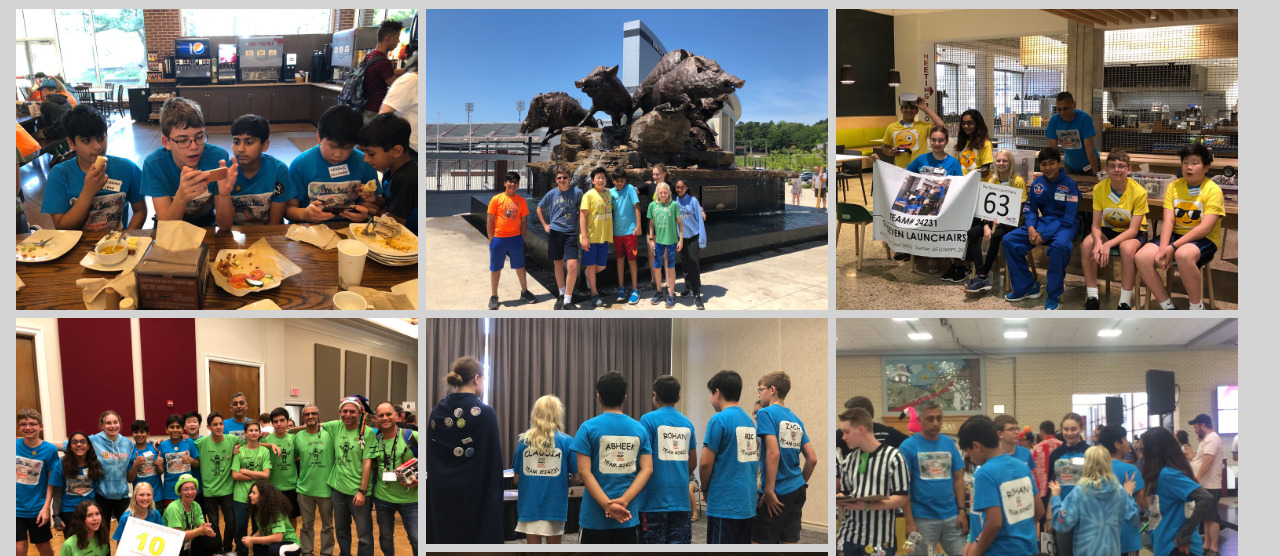
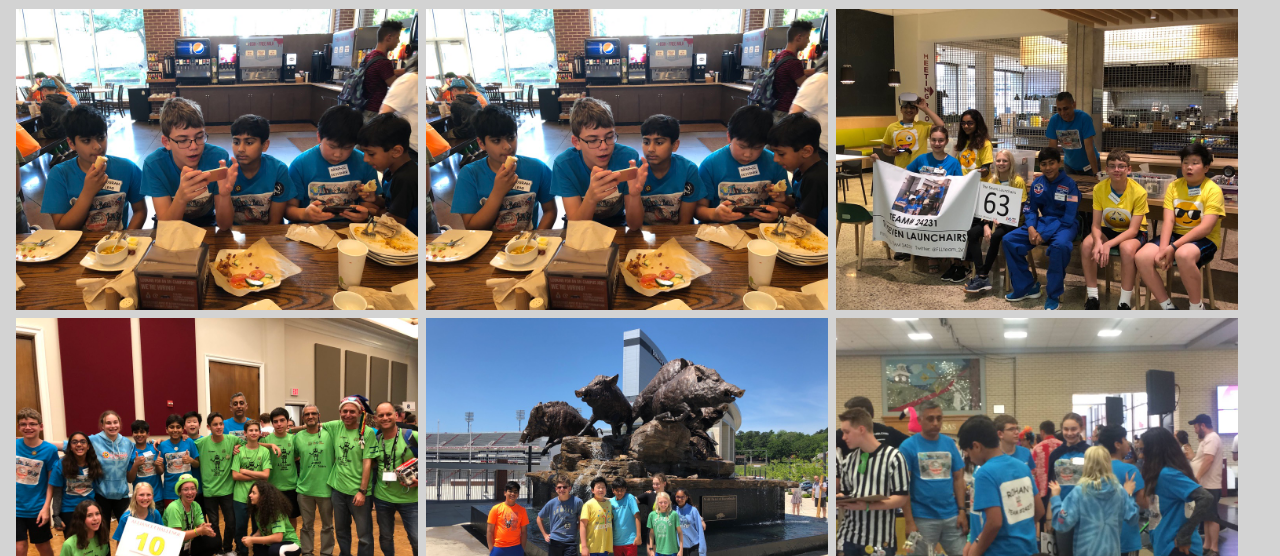
Before and after one commit to ER404-FRC/Team8527-ER404, a plain HTML site: page website/home/index.html in a window 1280 px wide. Shown: the part 544-1100 px from the top of the page. Drawn offline with Linux system fonts and the light colour scheme.

Commit message:
Add extra image to middle row
The middle row had one less image than the left and right rows, causing
a weird imbalanced look.

```diff
--- a/website/home/index.html
+++ b/website/home/index.html
@@ -37,6 +37,7 @@
         <img src="images/7.JPG">
       </div>
       <div class="column">
+	<img src="images/1.JPG">
         <img src="images/8.JPG">
         <img src="images/9.JPG">
         <img src="images/10.JPG">
```
